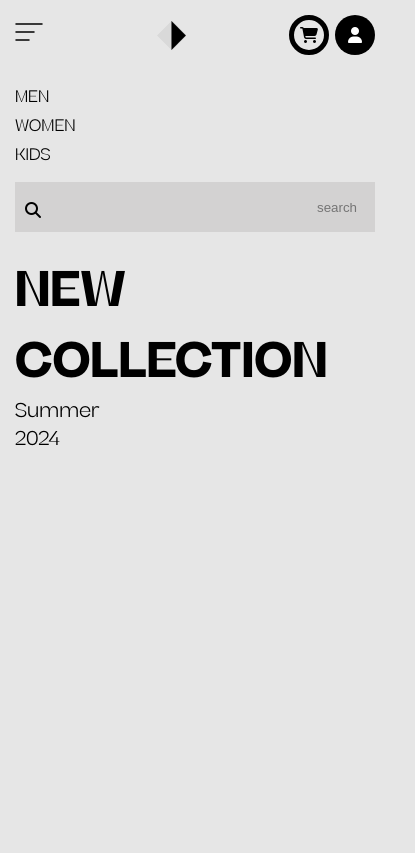
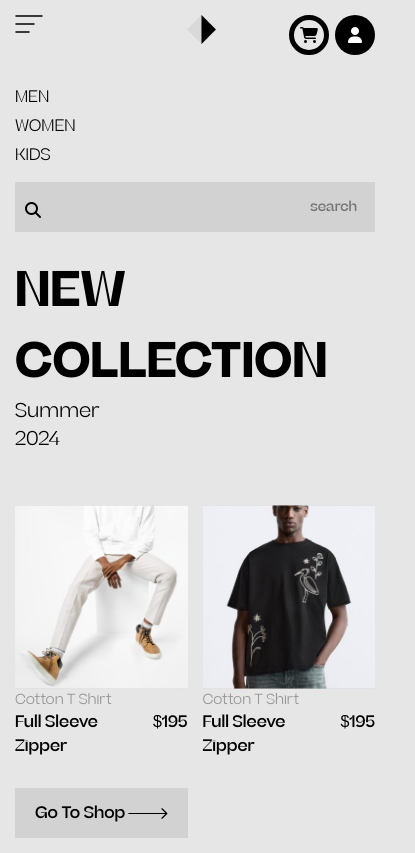
Before and after one commit to Tofunmi-Omojolomoloju/Cloth-Store-landing-page, a plain HTML site: page index.html in a window 390 px wide. Shown: the whole page, 415 px wide, since content can reach past the window. Drawn offline with Linux system fonts and the light colour scheme.

Commit message:
finished media queries

```diff
--- a/index.html
+++ b/index.html
@@ -4,7 +4,7 @@
     <meta charset="UTF-8">
     <meta name="viewport" content="width=device-width, initial-scale=1.0">
     <title>Cloth Store</title>
-    <link rel="stylesheet" href="main.css">
+    <link rel="stylesheet" href="style.css">
     <link rel="stylesheet" href="https://cdnjs.cloudflare.com/ajax/libs/font-awesome/6.6.0/css/all.min.css">
 </head>
 
@@ -34,7 +34,6 @@
             <div class="heart">
                 <i class="fa-regular fa-heart"></i>
             </div>
-
             <div class="cartcont">
                     <a href="#" class="cart1">Cart</a>
                 <a href="#" class="shoppingCart"><i class="fa-solid fa-cart-shopping"></i></a>
@@ -93,6 +92,38 @@
                     </div>
                 </div>
             </div>
+
+            <!-- third sectiom= for mobile phones -->
+             <div class="mobileView">
+                <div class="img1">
+                    <div class="imageBox">
+                        <img src="images/IMG_9366.JPEG" alt="">
+                    </div>
+                    <div class="text">
+                        <p>Cotton T Shirt</p>
+                    </div>
+                    <div class="itemInfo">
+                        <p>Full Sleeve Zipper</p>
+                        <p>$195</p>
+                    </div>
+                </div>
+                <div class="img2">
+                     <div class="imageBox">
+                        <img src="images/IMG_9367.JPEG" alt="">
+                    </div>
+                    <div class="text">
+                        <p>Cotton T Shirt</p>
+                    </div>
+                    <div class="itemInfo">
+                        <p>Full Sleeve Zipper</p>
+                        <p>$195</p>
+                    </div>
+                </div>
+             </div>
+             <div class="shop3">
+                <a href="#">Go To Shop </a>
+                <img src="images/Vector.svg" alt="" class="arrow">
+            </div>
           </section>
     </main>
 </div>
--- a/main.css
+++ b/style.css
@@ -31,6 +31,16 @@
     padding: 0;
     box-sizing: border-box;
     text-decoration: none;
+    font-family: 'BetreaceDeckTrial', sans-serif;
+}
+
+html {
+    width: 100%;
+    height: 100%;
+}
+
+main {
+    width: 100%;
 }
 
 body {
@@ -45,15 +55,15 @@ margin-top: 32px; */
 }
 
  .pageContainer{
-    padding: 35px;
-    width: 100vw;
+    padding: 40px;
+    width: 100%;
 }
 
 header{
+    width: 100%;
     display: flex;
     justify-content: space-between;
-    font-family: 'BetreaceDeckTrial', sans-serif ;
-
+    align-items: start;
 }
 
 a {
@@ -62,20 +72,15 @@ a {
 
 .start {
     display: flex;
-    gap: 40px;
+    gap: 25px;
 
 }
 
 .links{
     display: flex;
-    gap: 30px;
+    gap: 25px;
     font-weight: 400;
-
 }
-
-/* .middle {
-background-color: aqua;
-} */
 
 .end {
     display: flex;
@@ -101,14 +106,6 @@ background-color: aqua;
      display: flex;
      align-items: center;
  }
-/* .cart {
-    width: 70px;
-    height: 40px;
-    background-color: black;
-    border-radius: 20px;
-    text-align: center;
-    padding-top: 8px;
-} */
 
  .cart1 {
     display: flex;
@@ -190,11 +187,12 @@ background-color: aqua;
     display: flex;
     gap: 20px;
     margin-top: 50px;
+    width: 100%;
 }
 
 .box-2 {
     width: 450px;
-    height: 400px;
+    height: 380px;
     display: flex;
     flex-direction: column;
     justify-content: space-between;
@@ -267,8 +265,8 @@ gap: 25px;
 }
 
 .imageBox {
-    width: 450px;
-    height: 400px;
+    width: auto;
+    height: auto;
 }
 
 .imageBox > img {
@@ -277,7 +275,14 @@ gap: 25px;
     object-fit: cover;
 }
 
-@media (max-width: 768px) {
+.mobileView {
+    display: none;
+}
+
+.shop3 {
+    display: none;
+}
+@media (max-width: 820px) {
     /* Styles for tablets and smaller devices */
 
     .pageContainer{
@@ -287,13 +292,10 @@ gap: 25px;
 
       header {
         width: 100%;
-        display: flex;
-        justify-content: space-between;
-        align-items: center;
       }
 
       .middle {
-        margin-left: 10px;
+        margin-left: 70px;
       }
 
       .middleImage {
@@ -317,6 +319,9 @@ gap: 25px;
         gap: 6px;
       }
 
+      .box-1 {
+        width: 100%;
+    }
       .inputCont{
         width: 100%;
       }
@@ -338,9 +343,7 @@ gap: 25px;
         flex-direction: column;
         width: 100%;
       }
-    .box-1 {
-        width: 100%;
-    }
+
 
       .box-2 {
         height: 250px;
@@ -352,13 +355,58 @@ gap: 25px;
       }
 
       .img {
-        display: flex;
-        flex-direction: row;
-        width: 400px;
-        height: 100px;
+        display: none;
       }
 
-      .imageBox {
-        display: none;
+      .mobileView {
+        display: flex;
+        justify-content: space-around;
+        gap: 15px;
+      }
+
+      .img1 , .img2 {
+        display: flex;
+        flex-direction: column;
+
+      }
+
+      .img1 , .img2 > .imageBox {
+        width: auto;
+        height: auto;
+      }
+
+      .text > p {
+        font-size: 14px;
+        color: #54535390;
+      }
+
+      .itemInfo {
+        display: flex;
+        justify-content: space-between;
+      }
+
+      .itemInfo > p {
+        font-size: 16px;
+        font-weight:400;
+      }
+
+      .shop3 {
+         margin-top: 30px;
+         display: flex;
+         justify-content: space-between;
+         align-items: center;
+         width: 48%;
+         height: 50px;
+         background-color: #c4c3c390;
+         padding-left: 20px;
+         font-family: 'BetreaceDeckTrial', sans-serif ;;
+         font-weight: 500;
       }
 }
+
+@media (min-width: 1295px) {
+    .imageBox {
+        width: 450px;
+        height: 380px;
+    }
+}
```
Also changed, not shown: main.js (added). Lines whose indentation alone changed are shown as unchanged.
